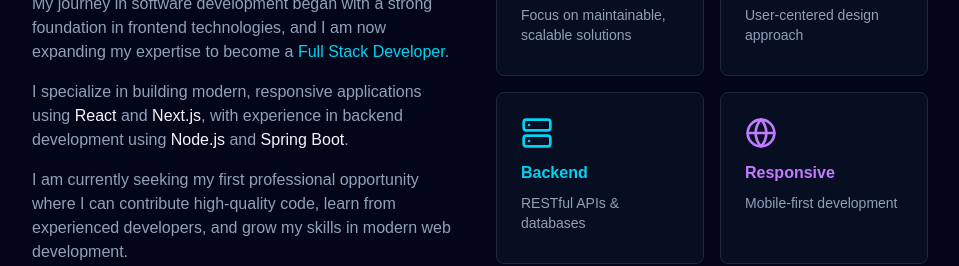
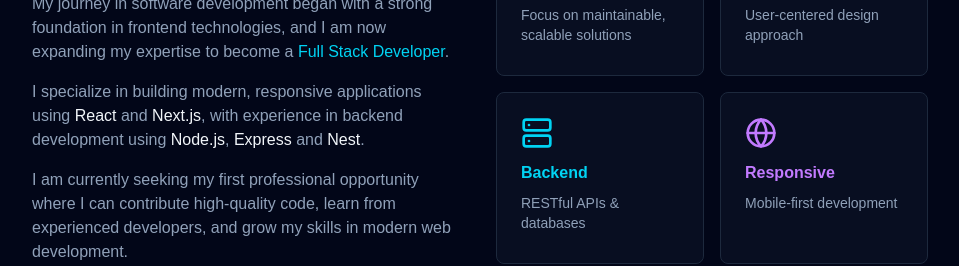
Before and after one commit to EdgarGT041/Portfolio, a Next.js app: page / in a window 1280 px wide. Shown: the part 1160-1426 px from the top of the page, without its empty margins (160-1119 px from the left). Built offline with nearby package versions, Linux system fonts and the light colour scheme.

Commit message:
feat: update backend technology stack in AboutSection component

```diff
--- a/src/components/sections/AboutSection.tsx
+++ b/src/components/sections/AboutSection.tsx
@@ -33,7 +33,7 @@ export const AboutSection: React.FC<AboutSectionProps> = ({ isVisible }) => {
               <p>
                 I specialize in building modern, responsive applications using <span className="text-slate-100">React</span> and{' '}
                 <span className="text-slate-100">Next.js</span>, with experience in backend development using{' '}
-                <span className="text-slate-100">Node.js</span> and <span className="text-slate-100">Spring Boot</span>.
+                <span className="text-slate-100">Node.js</span>, <span className="text-slate-100">Express</span> and <span className="text-slate-100">Nest</span>.
               </p>
               <p>
                 I am currently seeking my first professional opportunity where I can contribute high-quality code,
```
